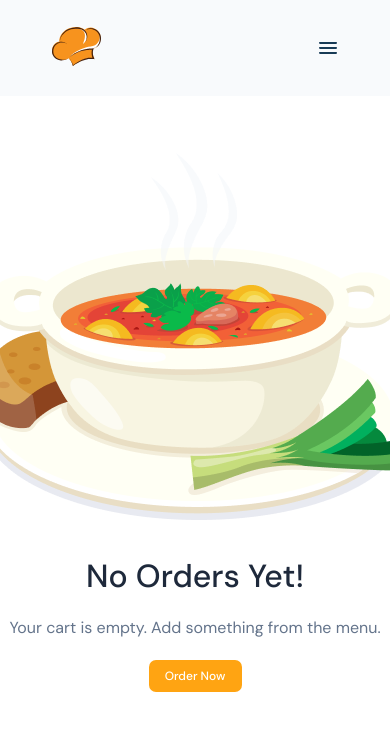
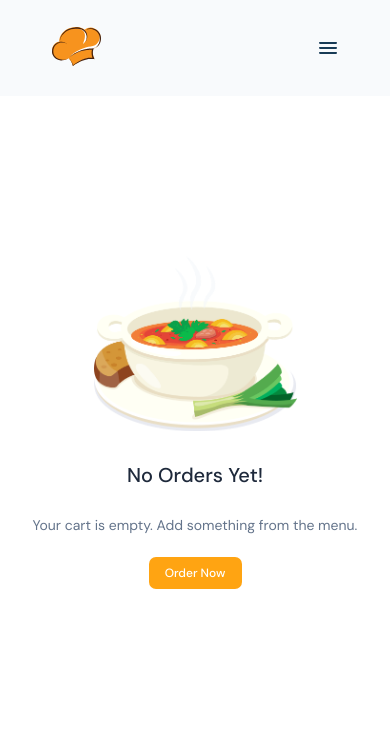
Before and after one commit to CharanKumarMadipadiga/TastyKitchensApp, a React (Create React App) app: page /cart in a window 390 px wide. Shown: the top 730 px of the page. Built offline with nearby package versions, Linux system fonts and the light colour scheme; a small style sheet from the web is missing; a web font is replaced by a local one.

Commit message:
emptyCart notFound responsive updated

```diff
--- a/src/components/EmptyCart/index.css
+++ b/src/components/EmptyCart/index.css
@@ -51,3 +51,19 @@
   background-color: aqua;
   color: black;
 }
+
+@media screen and (max-width: 768px) {
+  .empty-cart-img {
+    width: 203px;
+    height: 175px;
+    background-size: cover;
+  }
+
+  .empty-cart-text {
+    font-size: 20px;
+  }
+
+  .empty-cart-description {
+    font-size: 14px;
+  }
+}
--- a/src/components/FoodItemCard/index.css
+++ b/src/components/FoodItemCard/index.css
@@ -101,20 +101,24 @@
     width: 90%;
     align-self: center;
     margin-bottom: 80px;
-    height: 165px;
+    height: 175px;
   }
 
   .food-item-img {
     width: 50%;
-    height: 165px;
+    height: 175px;
   }
 
   .food-item-content-con {
     width: 50%;
-    height: 165px;
+    height: 175px;
     /* border: 1px solid black; */
     display: flex;
     flex-direction: column;
     justify-content: center;
   }
+
+  .food-item-name {
+    font-size: 16px;
+  }
 }
--- a/src/components/NotFound/index.css
+++ b/src/components/NotFound/index.css
@@ -59,3 +59,30 @@
   background-color: aqua;
   color: black;
 }
+
+@media screen and (max-width: 768px) {
+  .notfound-img-con {
+    width: 140px;
+    height: 155px;
+    background-size: cover;
+  }
+
+  .page-not-found-text {
+    font-size: 20px;
+  }
+
+  .description-con {
+    width: 312px;
+    height: 72px;
+  }
+
+  .not-found-description {
+    font-size: 16px;
+  }
+
+  .home-page-btn {
+    width: 98px;
+    height: 32px;
+    font-size: 12px;
+  }
+}
```
